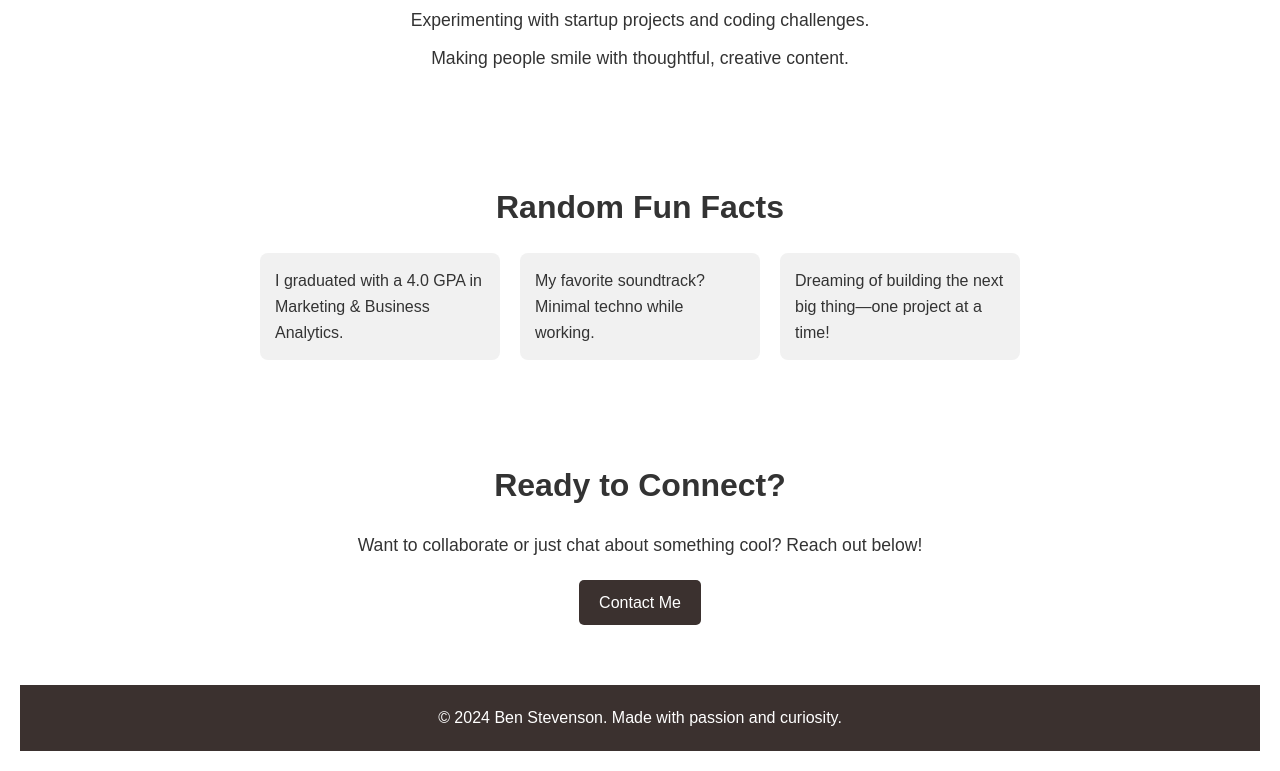
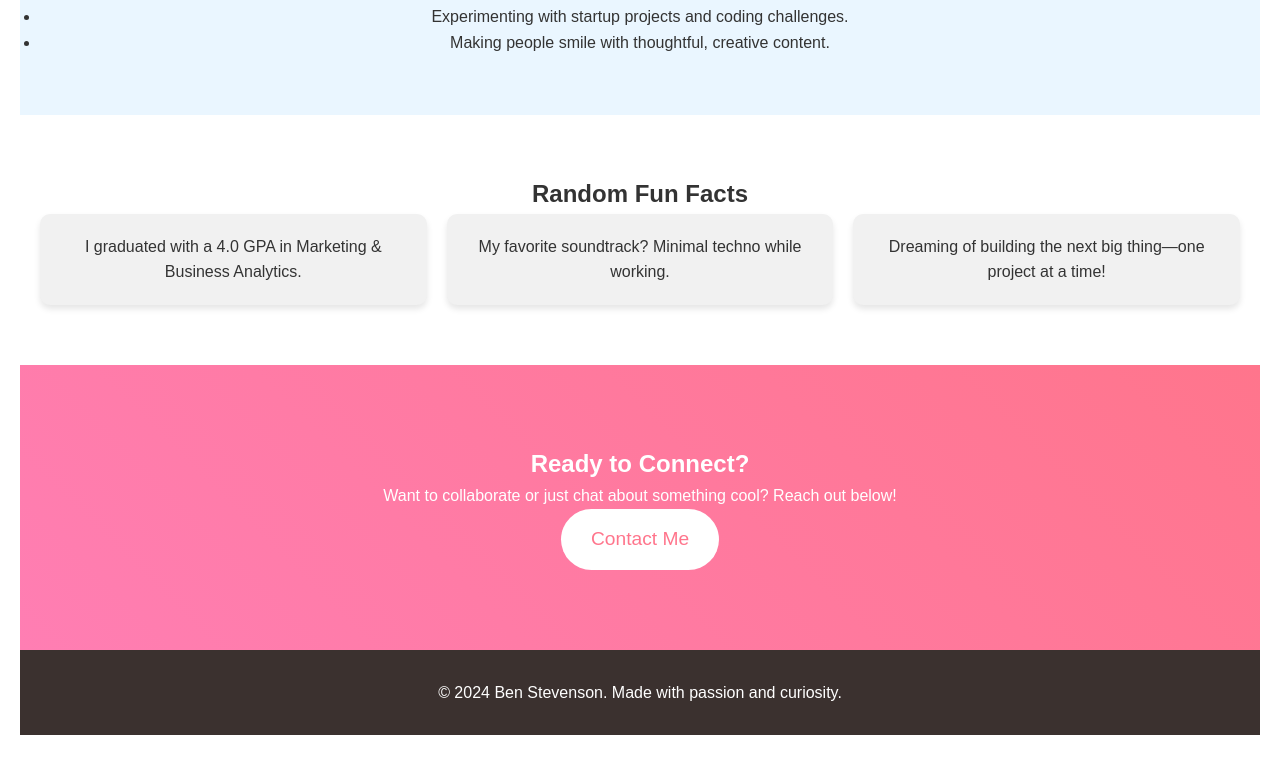
Before and after one commit to benjstevenson/personalsite, a plain HTML site: page forfun.html in a window 1280 px wide. Shown: the part 738-1509 px from the top of the page. Drawn offline with Linux system fonts and the light colour scheme.

Commit message:
Update styles.css

```diff
--- a/styles.css
+++ b/styles.css
@@ -57,13 +57,20 @@ body {
 main p {
   margin-bottom: 20px; /* Adjust spacing as needed */
 }
+/* Global Page Background */
+body.forfun-page {
+  font-family: 'Arial', sans-serif;
+  line-height: 1.6;
+  color: #333;
+  margin: 0;
+}
 
-/* Hero Section */
+/* Hero Section with Gradient Background */
 .forfun-page .hero {
-  padding: 50px;
+  padding: 80px 20px;
   text-align: center;
-  background-color: #f9f9f9;
-  border-bottom: 1px solid #ddd;
+  background: linear-gradient(45deg, #6a11cb, #2575fc);
+  color: white;
 }
 
 .forfun-page .hero h1 {
@@ -73,84 +80,69 @@ main p {
 
 .forfun-page .hero p {
   font-size: 1.2rem;
-  color: #555;
+  margin-top: 10px;
 }
 
-/* Highlights Section */
-.forfun-page .highlights,
-.forfun-page .interests,
-.forfun-page .fun-element,
-.forfun-page .cta {
-  padding: 40px 20px;
-  max-width: 800px;
-  margin: 20px auto;
+/* Highlights Section with Light Background */
+.forfun-page .highlights {
+  padding: 60px 20px;
+  background-color: #f9f9f9;
   text-align: center;
 }
 
-.forfun-page .highlights h2,
-.forfun-page .interests h2,
-.forfun-page .fun-element h2,
-.forfun-page .cta h2 {
-  font-size: 2rem;
-  margin-bottom: 20px;
+/* Interests Section with Soft Blue Background */
+.forfun-page .interests {
+  padding: 60px 20px;
+  background-color: #eaf6ff;
+  text-align: center;
 }
 
-.forfun-page .highlights p,
-.forfun-page .interests ul,
-.forfun-page .cta p {
-  font-size: 1.1rem;
-  color: #333;
+/* Fun Element Grid */
+.forfun-page .fun-element {
+  padding: 60px 20px;
+  background-color: #fff;
+  text-align: center;
 }
 
-/* Interests Section */
-.forfun-page .interests ul {
-  list-style: none;
-  padding: 0;
-}
-
-.forfun-page .interests li {
-  margin: 10px 0;
-}
-
-/* Fun Element (Grid) */
 .forfun-page .fun-element .grid {
   display: grid;
   grid-template-columns: repeat(auto-fit, minmax(200px, 1fr));
   gap: 20px;
-  text-align: left;
 }
 
 .forfun-page .fun-element .fact {
-  background-color: #f1f1f1;
-  padding: 15px;
-  border-radius: 8px;
-  font-size: 1rem;
-  color: #333;
+  background: #f1f1f1;
+  padding: 20px;
+  border-radius: 10px;
+  box-shadow: 0 4px 6px rgba(0, 0, 0, 0.1);
 }
 
-/* Call to Action Section */
-.forfun-page .cta p {
-  margin-bottom: 20px;
+/* CTA Section with Bright Background */
+.forfun-page .cta {
+  padding: 80px 20px;
+  text-align: center;
+  background: linear-gradient(45deg, #ff7eb3, #ff758c);
+  color: white;
 }
 
 .forfun-page .cta-button {
   display: inline-block;
-  background-color: #3b312f;
-  color: #fff;
+  background-color: #fff;
+  color: #ff758c;
+  padding: 15px 30px;
+  font-size: 1.2rem;
+  border-radius: 50px;
   text-decoration: none;
-  padding: 10px 20px;
-  border-radius: 5px;
-  font-size: 1rem;
 }
 
 .forfun-page .cta-button:hover {
-  background-color: #5d504c;
+  background-color: #ffe6ec;
 }
 
-/* Footer */
+/* Footer Section */
 .forfun-page .footer {
+  padding: 30px;
+  background-color: #3b312f;
+  color: white;
   text-align: center;
-  padding: 20px;
-  background-color: #3b312f;
-  color: #fff;
 }
```
